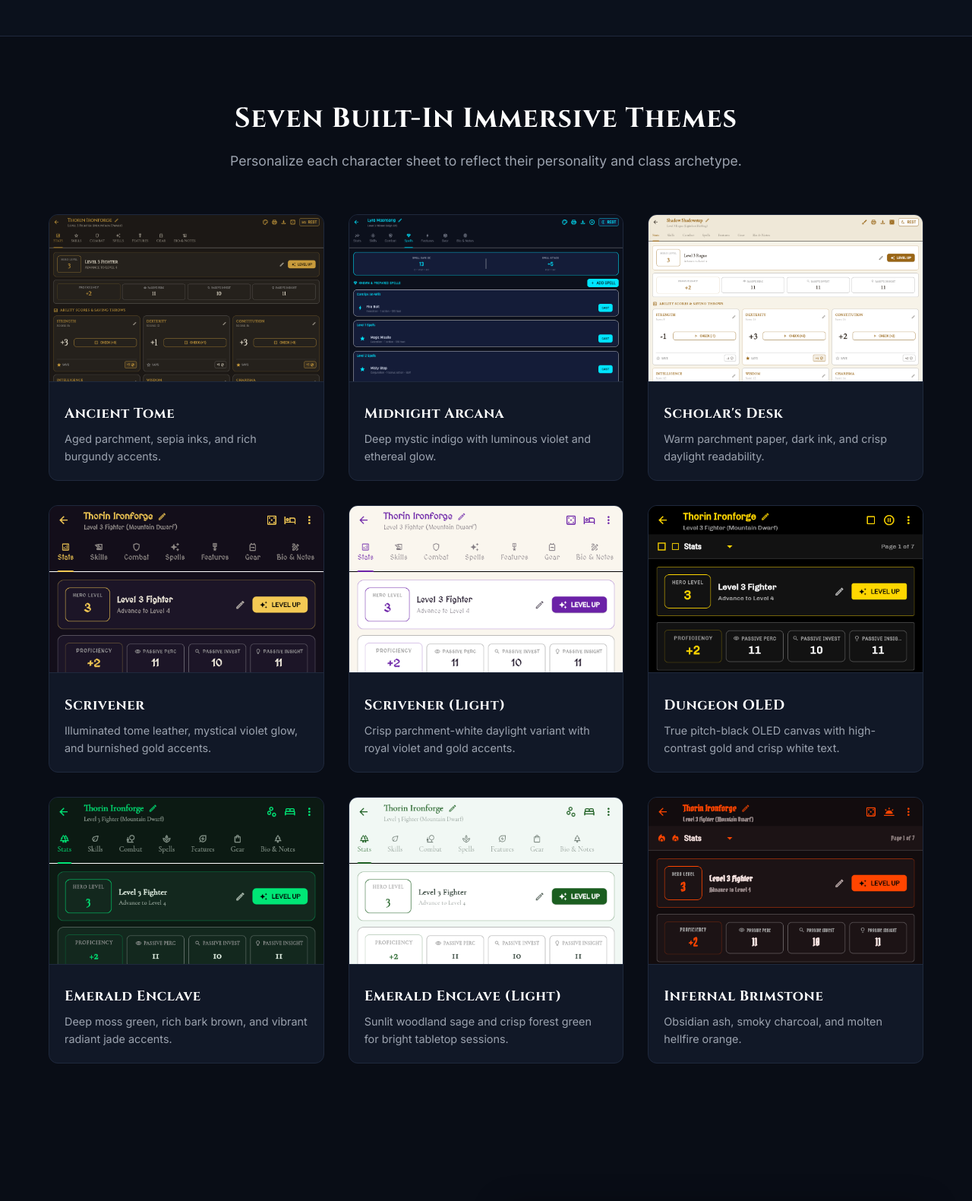
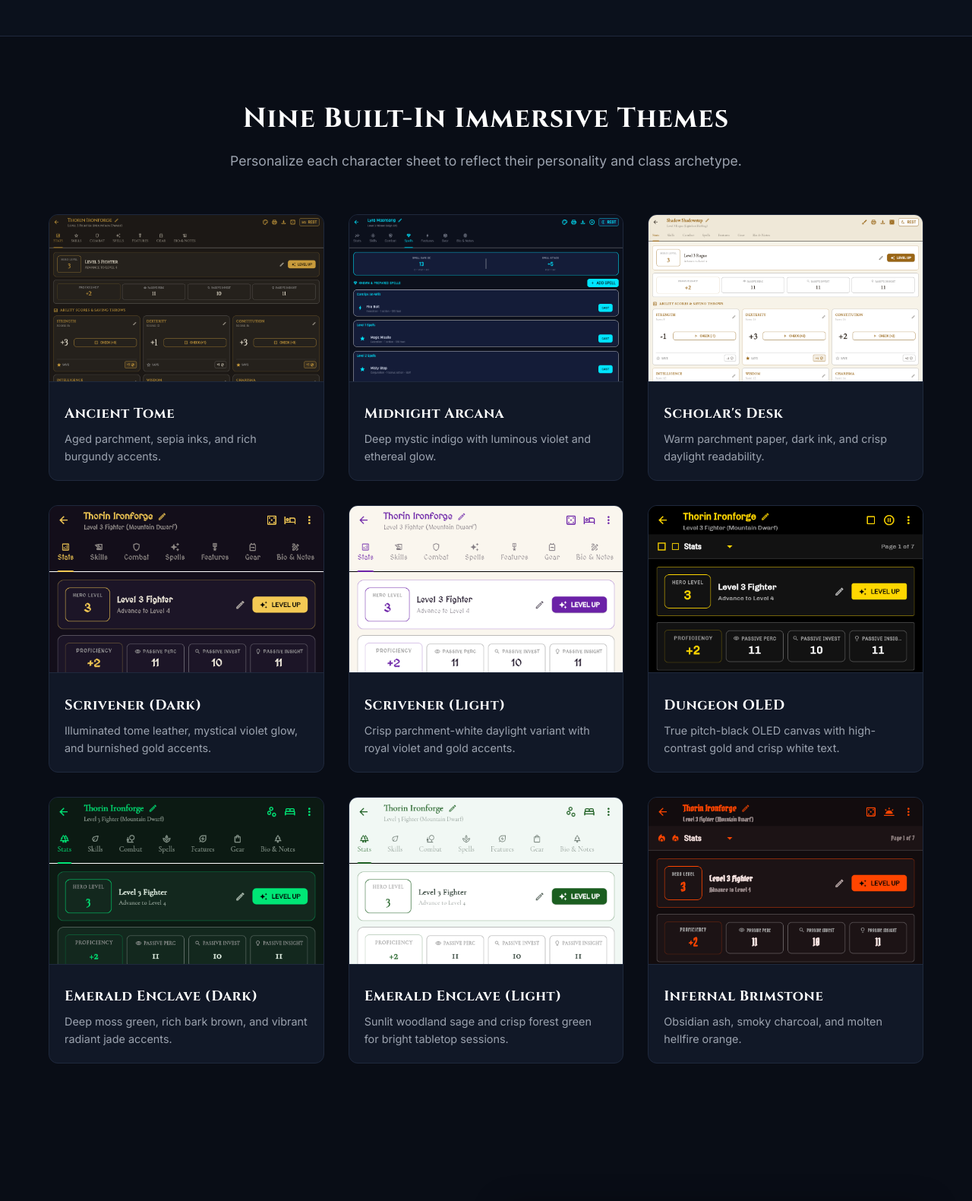
Before and after one commit to robbtolli/scriviner, an Astro site in the folder site/: page / in a window 1280 px wide. Shown: the part 2420-4001 px from the top of the page at 76% size. Built offline with nearby package versions, Linux system fonts and the light colour scheme; Astro itself is replaced by a stand-in of ours.

Commit message:
chore(site): update copyright year to 2026 and refine theme showcase titles

```diff
--- a/site/src/layouts/BaseLayout.astro
+++ b/site/src/layouts/BaseLayout.astro
@@ -295,7 +295,7 @@ const {
         </div>
 
         <div class="footer-bottom">
-          <p>© 2024–2026 Robert Tolliver (<a href="https://tollitech.com" target="_blank" rel="noreferrer" style="color: #c084fc;">tollitech.com</a>). All rights reserved.</p>
+          <p>© 2026 Robert Tolliver (<a href="https://tollitech.com" target="_blank" rel="noreferrer" style="color: #c084fc;">tollitech.com</a>). All rights reserved.</p>
           <p>Licensed under Mozilla Public License 2.0 (MPL-2.0) • D&D 5e SRD 5.1 CC-BY-4.0</p>
         </div>
       </div>
--- a/site/src/pages/index.astro
+++ b/site/src/pages/index.astro
@@ -119,7 +119,7 @@ import LiveAppFrame from '../components/LiveAppFrame.astro';
   <section class="themes-section">
     <div class="container">
       <div class="section-header">
-        <h2 class="section-title">Seven Built-In Immersive Themes</h2>
+        <h2 class="section-title">Nine Built-In Immersive Themes</h2>
         <p class="section-subtitle">
           Personalize each character sheet to reflect their personality and class archetype.
         </p>
@@ -151,9 +151,9 @@ import LiveAppFrame from '../components/LiveAppFrame.astro';
         </div>
 
         <div class="theme-card">
-          <img src="/screenshots/theme_scrivener.png" alt="Scrivener Theme" />
+          <img src="/screenshots/theme_scrivener.png" alt="Scrivener Dark Theme" />
           <div class="theme-info">
-            <h4>Scrivener</h4>
+            <h4>Scrivener (Dark)</h4>
             <p>Illuminated tome leather, mystical violet glow, and burnished gold accents.</p>
           </div>
         </div>
@@ -175,9 +175,9 @@ import LiveAppFrame from '../components/LiveAppFrame.astro';
         </div>
 
         <div class="theme-card">
-          <img src="/screenshots/theme_emerald_enclave.png" alt="Emerald Enclave Theme" />
+          <img src="/screenshots/theme_emerald_enclave.png" alt="Emerald Enclave Dark Theme" />
           <div class="theme-info">
-            <h4>Emerald Enclave</h4>
+            <h4>Emerald Enclave (Dark)</h4>
             <p>Deep moss green, rich bark brown, and vibrant radiant jade accents.</p>
           </div>
         </div>
```
